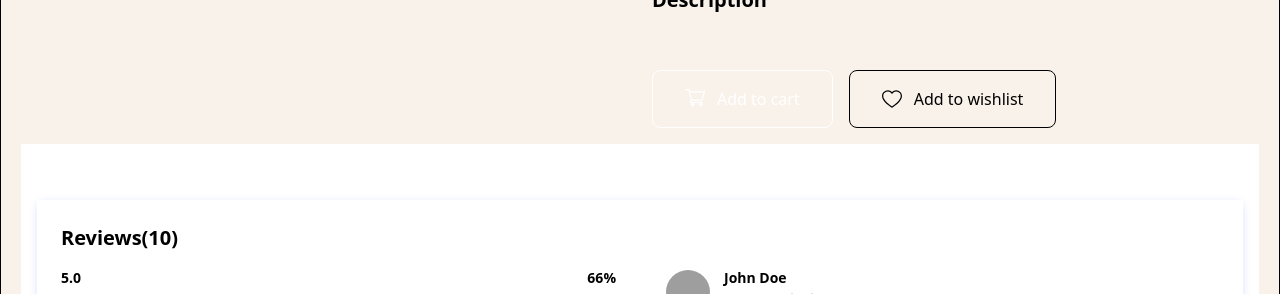
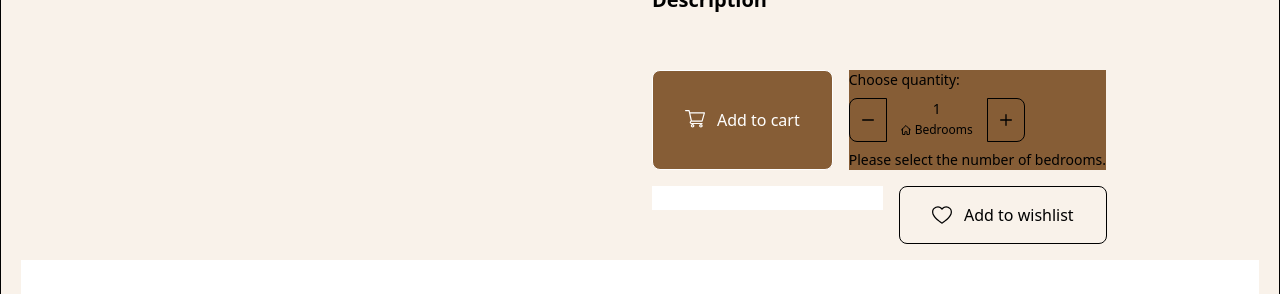
Before and after one commit to PARVNEMA/Artisans-frontend, a React (Vite) app: page /productdetails/1 in a window 1280 px wide. Shown: the part 199-493 px from the top of the page. Built offline with nearby package versions, Linux system fonts and the light colour scheme; no server answers; grey boxes are pictures that could not be loaded; a web font is replaced by a local one.

Commit message:
cart add

```diff
--- a/src/components/detailedproduct/DetailedProduct.jsx
+++ b/src/components/detailedproduct/DetailedProduct.jsx
@@ -11,6 +11,19 @@ function DetailedProduct() {
 	const backendurl = import.meta.env.VITE_URL;
 	const [rating, setrating] = useState(0);
 	const [userReview, setuserReview] = useState("");
+
+	const [quantity, setQuantity] = useState(1);
+	const [coupon, setcoupon] = useState("");
+	const handleIncrement = () => {
+		if (quantity < 5) {
+			setQuantity(quantity + 1);
+		}
+	};
+	const handleDecrement = () => {
+		if (quantity > 1) {
+			setQuantity(quantity - 1);
+		}
+	};
 
 	const getproductsdetails = async () => {
 		const res = await axios.get(
@@ -59,6 +72,28 @@ function DetailedProduct() {
 			}
 		);
 		console.log("res in post review", res.data);
+	};
+	const addToCart = async () => {
+		const isCouponApplied =
+			coupon.length > 0 ? true : false;
+		const res = await axios.post(
+			`${backendurl}/cart/create-cart`,
+			{
+				productId: product._id,
+				quantity: quantity,
+				couponCode: coupon,
+				isCouponApplied,
+			},
+			{
+				withCredentials: true, // Ensure cookies are included in the request
+				headers: {
+					Authorization: `Bearer ${localStorage.getItem(
+						"accessToken"
+					)}`,
+				},
+			}
+		);
+		console.log("Add to cart=", res.data);
 	};
 	// console.log("ratings", rating);
 
@@ -118,10 +153,11 @@ function DetailedProduct() {
 										</div>
 									</div>
 
-									<div class="mt-10 flex flex-wrap gap-4">
+									<div class="mt-10 flex flex-wrap gap-4 ">
 										<button
 											type="button"
-											class="flex items-center justify-center px-8 py-4 bg-gray-800 hover:bg-gray-900 text-white border border-gray-800 text-base rounded-lg"
+											class="bg-two flex items-center justify-center px-8 py-4 bg-gray-800 hover:bg-gray-900 text-white border border-gray-800 text-base rounded-lg"
+											onClick={addToCart}
 										>
 											<svg
 												xmlns="http://www.w3.org/2000/svg"
@@ -136,6 +172,119 @@ function DetailedProduct() {
 											Add to cart
 										</button>
 
+										{/* counter */}
+										<div className="bg-two">
+											<form className="max-w-xs mx-auto">
+												{" "}
+												<label
+													htmlFor="bedrooms-input"
+													className="block mb-2 text-sm font-medium text-gray-900 dark:text-white"
+												>
+													{" "}
+													Choose quantity:{" "}
+												</label>{" "}
+												<div className="relative flex items-center max-w-[11rem]">
+													{" "}
+													<button
+														type="button"
+														id="decrement-button"
+														onClick={handleDecrement}
+														className="bg-gray-100 dark:bg-gray-700 dark:hover:bg-gray-600 dark:border-gray-600 hover:bg-gray-200 border border-gray-300 rounded-s-lg p-3 h-11 focus:ring-gray-100 dark:focus:ring-gray-700 focus:ring-2 focus:outline-none"
+													>
+														{" "}
+														<svg
+															className="w-3 h-3 text-gray-900 dark:text-white"
+															aria-hidden="true"
+															xmlns="http://www.w3.org/2000/svg"
+															fill="none"
+															viewBox="0 0 18 2"
+														>
+															{" "}
+															<path
+																stroke="currentColor"
+																strokeLinecap="round"
+																strokeLinejoin="round"
+																strokeWidth="2"
+																d="M1 1h16"
+															/>{" "}
+														</svg>{" "}
+													</button>{" "}
+													<input
+														type="text"
+														id="bedrooms-input"
+														value={quantity}
+														readOnly
+														className="bg-two border-x-0 border-gray-300 h-11 font-medium text-center text-gray-900 text-sm focus:ring-blue-500 focus:border-blue-500 block w-full pb-6 dark:bg-gray-700 dark:border-gray-600 dark:placeholder-gray-400 dark:text-white dark:focus:ring-blue-500 dark:focus:border-blue-500"
+													/>{" "}
+													<div className="absolute bottom-1 start-1/2 -translate-x-1/2 rtl:translate-x-1/2 flex items-center text-xs text-gray-400 space-x-1 rtl:space-x-reverse">
+														{" "}
+														<svg
+															className="w-2.5 h-2.5 text-gray-400"
+															aria-hidden="true"
+															xmlns="http://www.w3.org/2000/svg"
+															fill="none"
+															viewBox="0 0 20 20"
+														>
+															{" "}
+															<path
+																stroke="currentColor"
+																strokeLinecap="round"
+																strokeLinejoin="round"
+																strokeWidth="2"
+																d="M3 8v10a1 1 0 0 0 1 1h4v-5a1 1 0 0 1 1-1h2a1 1 0 0 1 1 1v5h4a1 1 0 0 0 1-1V8M1 10l9-9 9 9"
+															/>{" "}
+														</svg>{" "}
+														<span>Bedrooms</span>{" "}
+													</div>{" "}
+													<button
+														type="button"
+														id="increment-button"
+														onClick={handleIncrement}
+														className="bg-gray-100 dark:bg-gray-700 dark:hover:bg-gray-600 dark:border-gray-600 hover:bg-gray-200 border border-gray-300 rounded-e-lg p-3 h-11 focus:ring-gray-100 dark:focus:ring-gray-700 focus:ring-2 focus:outline-none"
+													>
+														{" "}
+														<svg
+															className="w-3 h-3 text-gray-900 dark:text-white"
+															aria-hidden="true"
+															xmlns="http://www.w3.org/2000/svg"
+															fill="none"
+															viewBox="0 0 18 18"
+														>
+															{" "}
+															<path
+																stroke="currentColor"
+																strokeLinecap="round"
+																strokeLinejoin="round"
+																strokeWidth="2"
+																d="M9 1v16M1 9h16"
+															/>{" "}
+														</svg>{" "}
+													</button>{" "}
+												</div>{" "}
+												<p
+													id="helper-text-explanation"
+													className="mt-2 text-sm text-gray-500 dark:text-gray-400"
+												>
+													{" "}
+													Please select the number of
+													bedrooms.{" "}
+												</p>{" "}
+											</form>
+										</div>
+
+										{/* coupon input field */}
+
+										<div>
+											<input
+												type="text"
+												name="coupon"
+												id=""
+												value={coupon}
+												onChange={(e) =>
+													setcoupon(e.target.value)
+												}
+											/>
+										</div>
 										<button
 											type="button"
 											class="flex items-center justify-center px-8 py-4 bg-transparent hover:bg-gray-50 text-gray-800 border border-gray-800 text-base rounded-lg"
```
